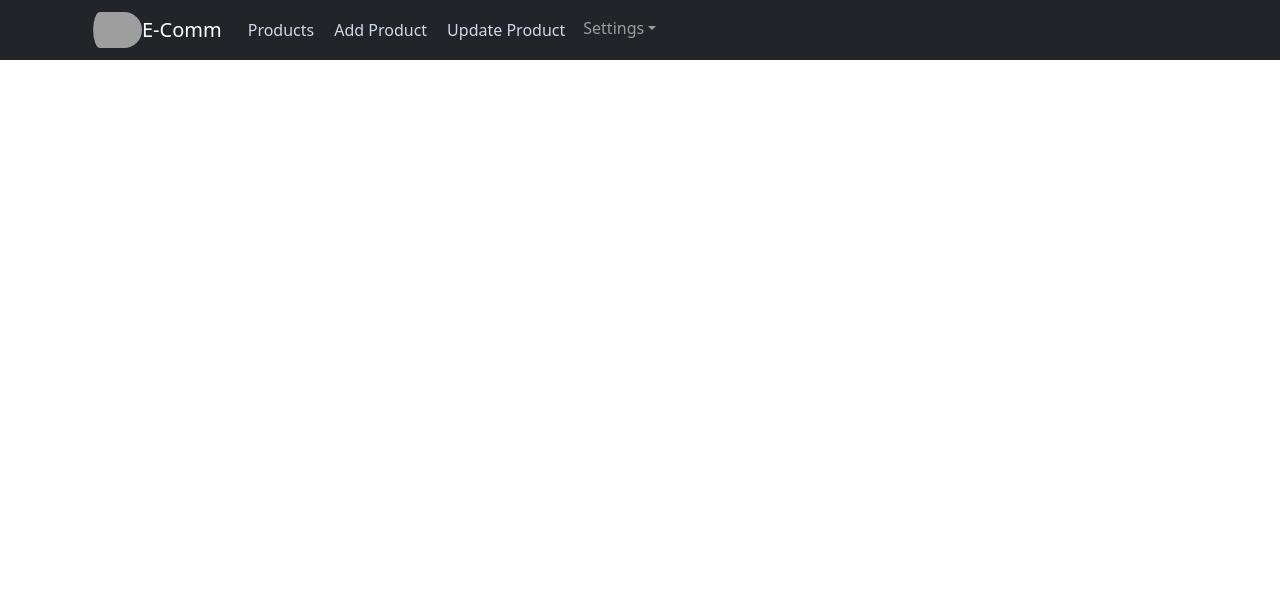
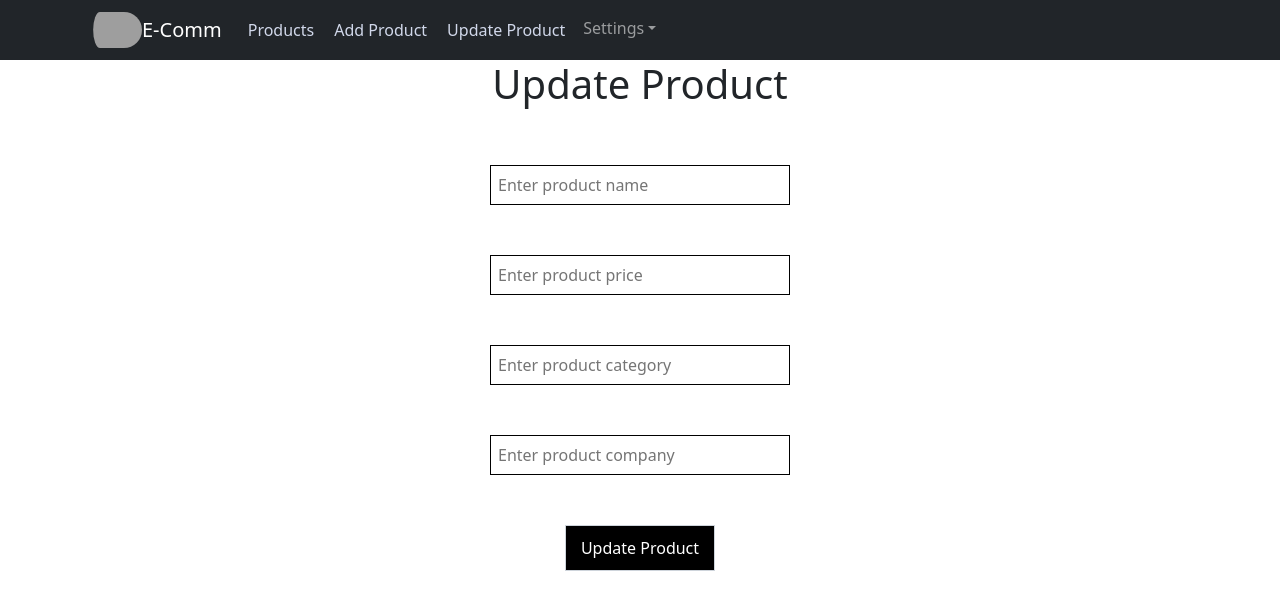
Before and after one commit to chrisdias2311/MERNproject, a React (Create React App) app in the folder frontend/: page /updateproduct/1 in a window 1280 px wide. Shown: the top 610 px of the page. Built offline with nearby package versions, Linux system fonts and the light colour scheme; no server answers; sample sign-in values are in the browser's storage; grey boxes are pictures that could not be loaded.

Commit message:
Created update product component and API and integrated them

```diff
--- a/frontend/src/App.js
+++ b/frontend/src/App.js
@@ -6,6 +6,7 @@ import PrivateComponent from './Components/PrivateComponent';
 import Login from './Components/Login';
 import AddProduct from './Components/AddProduct';
 import ProductList from './Components/Products';
+import UpdateProduct from './Components/UpdateProduct';
 
 
 function App() {
@@ -17,7 +18,7 @@ function App() {
           <Route element={<PrivateComponent/>}>
             <Route path='/' element={<ProductList></ProductList>}></Route>
             <Route path='/addproduct' element={<AddProduct></AddProduct>}></Route>
-            <Route path='/updateproduct' element={<h1>Update Product component</h1>}></Route>
+            <Route path='/updateproduct/:id' element={<UpdateProduct/>}></Route>
             <Route path='/logout' element={<h1>Logout component</h1>}></Route>
           </Route>
 
--- a/frontend/src/Components/Products.js
+++ b/frontend/src/Components/Products.js
@@ -39,7 +39,7 @@ const ProductList = () => {
         result = await result.json()
         if (result) {
             getProducts()
-            alert("Record is deleted")
+            alert("Record is deleted");
         }
     }
 
--- /dev/null
+++ b/frontend/src/Components/UpdateProduct.js
@@ -0,0 +1,60 @@
+import React, { useEffect } from 'react';
+import { useParams, useNavigate } from 'react-router-dom';
+
+const UpdateProduct = ()=>{
+    const [name, setName] = React.useState('');
+    const [price, setPrice] = React.useState('');
+    const [category, setCategory] = React.useState('');
+    const [company, setCompany] = React.useState('');
+    const params = useParams();
+    const navigate = useNavigate();
+
+    useEffect(()=>{
+        // console.warn(params);
+        getProductDetails();
+    },[]);
+
+    const getProductDetails = async()=>{
+        let result = await fetch(`http://localhost:5000/product/${params.id}`);
+        result = await result.json();
+        setName(result.name);
+        setPrice(result.price);
+        setCategory(result.category);
+        setCompany(result.company);
+    }
+
+    const updateProduct = async()=>{
+        console.warn(name, price, category, company)
+        let result = fetch(`http://localhost:5000/product/${params.id}`, {
+            method:'Put',
+            body:JSON.stringify({name, price, category, company}),
+            headers:{
+                'Content-Type':"application/json"
+            }
+        })
+        alert("Product updated succeddfully!")
+        navigate("/")
+    }
+
+    return(
+        <div>
+            <h1>Update Product</h1>
+            <br></br>
+            <input className="inputBox" value={name} type="test" onChange={(e)=>{setName(e.target.value)}} placeholder="Enter product name"></input>
+            <br></br>
+
+            <input className="inputBox" value={price} type="test" onChange={(e)=>{setPrice(e.target.value)}} placeholder="Enter product price"></input>
+            <br></br>
+
+            <input className="inputBox" value={category} type="test" onChange={(e)=>{setCategory(e.target.value)}} placeholder="Enter product category"></input>
+            <br></br>
+
+            <input className="inputBox" value={company} type="test" onChange={(e)=>{setCompany(e.target.value)}} placeholder="Enter product company"></input>
+            <br></br>
+
+            <button onClick={updateProduct} className="appButton">Update Product</button>
+        </div>
+    )
+}
+
+export default UpdateProduct;
```
Also changed, not shown: 1 other file (tests, documents, lock files or other folders).
